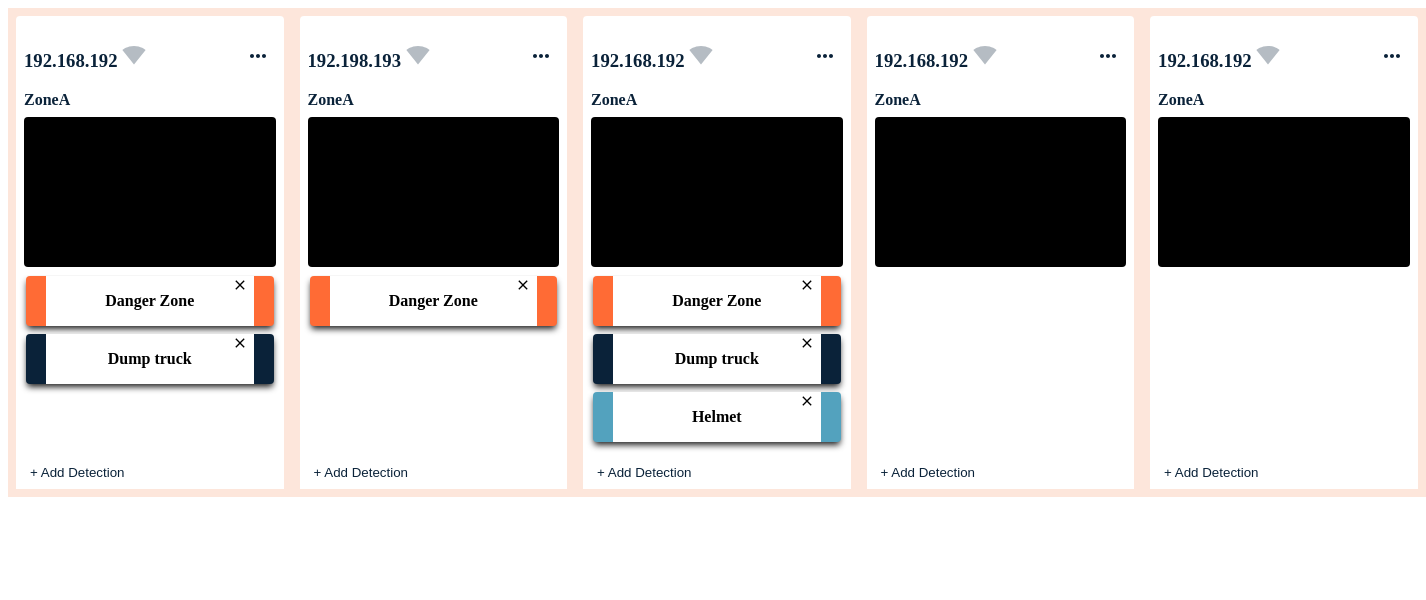
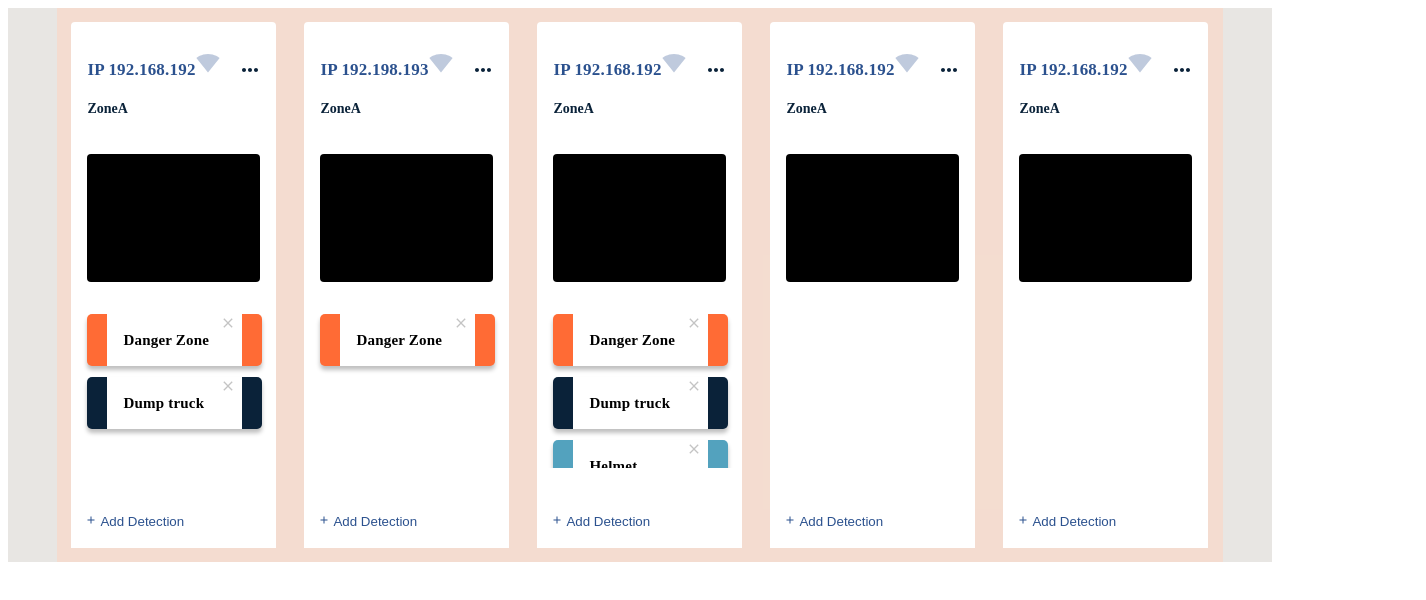
Before and after one commit to sushicodee/task, a React (Create React App) app: page / in a window 1280 px wide. Shown: the top 600 px of the page, 1426 px wide, since content can reach past the window. Built offline with nearby package versions, Linux system fonts and the light colour scheme.

Commit message:
added measurements

```diff
--- a/src/App.js
+++ b/src/App.js
@@ -3,7 +3,7 @@ import Streamer from './components/streamer';
 
 function App() {
   return (
-    <div className="App" style = {{backgroundColor:'#F7C59'}}>
+    <div className="App" style = {{backgroundColor:'#E8E6E3'}}>
       <Streamer/>
     </div>
   );
--- a/src/components/Detection/Detection.jsx
+++ b/src/components/Detection/Detection.jsx
@@ -6,19 +6,21 @@ import CloseIcon from '@material-ui/icons/Close';
 const Container = styled.div`
     position:relative;
     padding:16px;
-    border-radius:4px;
-    text-align:center;
-    margin: 1px 10px;
-    margin-bottom:8px;
-    font-weight:bold;
+    border-radius:5px;
+    margin-left:16px;
+    margin-right:14px;
+    margin-bottom:11.13px;
     border-left:20px solid ${props => props.allDetections[props.detection.target].color};
     border-right:20px solid ${props => props.allDetections[props.detection.target].color};
-    -webkit-box-shadow: 0 4px 6px -1px #222;
-    -moz-box-shadow: 0 4px 6px -1px #222;
-    box-shadow: 0 4px 6px -1px #222;
+    -webkit-box-shadow: 0px 4px 4px rgba(0, 0, 0, 0.25);
+    -moz-box-shadow: 0px 4px 4px rgba(0, 0, 0, 0.25);
+    box-shadow: 0px 4px 4px rgba(0, 0, 0, 0.25);
     background-color:white;
     color: ${props => (props.isDragging ? '#0A2239' :'#0A2239')}
-    font-weight:500;
+    height: 60.87px;
+    font-weight: 600;
+    font-size: 15px;
+    line-height: 20px;
 `;
 // background-color:${props =>( props.isDragging? 'white' : 'white')};
 
@@ -30,6 +32,16 @@ border: none;
 background-color: transparent;
 `;
 
+const DetectionName = styled.span`
+    font-family:Muli;
+    font-style:normal;
+    font-weight:600;
+    font-size:15px;
+    line-height:20px;
+    display: flex;
+    flex-direction:column;
+    letter-spacing: 0.2px;
+`;
 export class Detection extends Component {
 
     render() {
@@ -52,10 +64,12 @@ export class Detection extends Component {
                                 monitorid = {this.props.monitorId}
                                 detectionid = {this.props.detection.id}
                                 onClick = {(e) => this.props.handleRemoveDetection(e)}
-                                ><CloseIcon style = {{fontSize:'16px',cursor:'pointer'}}/></button>
+                                ><CloseIcon style = {{fontSize:'16px',cursor:'pointer',color:'#C4C4C4'}}/></button>
                         </ButtonWrapper>
                         {/* {this.props.detection.detectionName} */}
+                        <DetectionName>
                         {this.props.allDetections[this.props.detection.target].detectionName}
+                        </DetectionName>
                     </Container>
                 )}
             </Draggable>
--- a/src/components/Monitor/Monitor.jsx
+++ b/src/components/Monitor/Monitor.jsx
@@ -7,8 +7,9 @@ import MoreHorizIcon from '@material-ui/icons/MoreHoriz';
 import AddDetection from '../../utils/modals';
 
 const Container = styled.div`
-    margin:8px;
-    width:280px;
+    margin:14px;
+    width:261px;
+    height:526px;
     display:flex;
     flex-direction:column;
     background-color:white;
@@ -16,7 +17,6 @@ const Container = styled.div`
 `;
 
 const Header = styled.h3`
-    padding:8px;
     padding-bottom:0px;
     color:#0A2239;
     display:flex;
@@ -24,21 +24,24 @@ const Header = styled.h3`
 `;
 
 const Zone = styled.h4`
-    padding-left:8px;
+    padding-left:16px;
     color:#0A2239;
-    margin:0;
+    margin-top:-6px;
+    font-size: 14px;
+    line-height: 20px;
+    padding-bottom:16px;
 `;
 
 
 const Video = styled.div`
     height:150px;
-    margin:8px;
+    margin:0 16px 12px;
     background-color:black;
     border-radius:4px;
+    margin-bottom:32px;
 `;
 
 const DetectionList = styled.div`
-    padding:8px;
     background-color: ${props => (props.isDraggingOver ? 'white' : 'white')};
     transition: background-color 0.2s ease;
     flex-grow:1;
@@ -63,6 +66,32 @@ const DetectionList = styled.div`
     };
 `;
 
+const Ip = styled.div`
+    margin-left:16px;
+    width: 150px;
+    height: 35px;
+    font-family: Muli;
+    font-style: normal;
+    font-weight: 600;
+    font-size: 17px;
+    line-height: 20px;
+    letter-spacing: 0.2px;
+    color: #2B518E;
+    margin-top:10px;
+    &::span{
+            font-size:20px;
+    }
+`;
+
+const SettingsButton = styled.div`
+    backgroundColor:transparent;
+    border:none;
+    outline:none;
+    color:#0A2239;
+    margin-top:17px;
+    margin-right:14px;
+`;
+
 export class Monitor extends Component {
 
 
@@ -78,11 +107,14 @@ export class Monitor extends Component {
         return(
             <Container>
                 <Header>
+                    <Ip>
+                    IP {this.props.monitor.ipAddress}
+                         <span>
+                        <SignalWifi0BarIcon/>
+                        </span>
+                    </Ip>
                     <div>
-                    {this.props.monitor.ipAddress} <SignalWifi0BarIcon/>
-                    </div>
-                    <div>
-                        <button style = {{backgroundColor:'transparent', border:'none', outline:'none', color:'#0A2239'}}><MoreHorizIcon/></button>
+                        <SettingsButton><MoreHorizIcon/></SettingsButton>
                     </div>
                 </Header>
                 <Zone>
--- a/src/components/streamer/Streamer.jsx
+++ b/src/components/streamer/Streamer.jsx
@@ -9,7 +9,8 @@ const Container = styled.div`
     display:flex;
     background-color:#Fcd7C59F;
     margin:auto;
-    width:88.6em;
+    width:92.17%;
+    overflow-x:overlay;
 `;
 
 export class Streamer extends Component {
--- a/src/utils/modals/AddDetection.jsx
+++ b/src/utils/modals/AddDetection.jsx
@@ -6,13 +6,16 @@ import styled from 'styled-components';
 import Modal from '@material-ui/core/Modal';
 import Backdrop from "@material-ui/core/Backdrop";
 import Fade from "@material-ui/core/Fade";
+import AddIcon from '@material-ui/icons/Add';
 
 const Button = styled.button`
     border:none;
-    color:#0A2239;
+    color:#2B518E;
     background-color:inherit;
     cursor:pointer;
     outline:none;
+    padding-bottom:11px;
+    padding-top:36px;
 `;
 
 const ModalCard = styled.div`
@@ -28,6 +31,7 @@ const ModalCard = styled.div`
 
 const ModalContainer = styled.div `
     padding:8px;
+    padding-top:10px;
     marginBottom:8px;
     background-color:white;
 `;
@@ -111,8 +115,8 @@ export class AddDetection extends Component {
         console.log(detectionsArray);
         return (
             <ModalContainer>
-                <Button style = {{border:'none',color:'#0A2239',backgroundColor:'inherit'}} onClick = {this.handleOpen}>
-                    + Add Detection
+                <Button style = {{border:'none',color:'#2B518E',backgroundColor:'inherit'}} onClick = {this.handleOpen}>
+                    <AddIcon style ={{fontSize:'12px'}}/> Add Detection
                 </Button>
                 <Modal
                 aria-labelledby="transition-modal-title"
```
Also changed, not shown: 1 other file (tests, documents, lock files or other folders).
